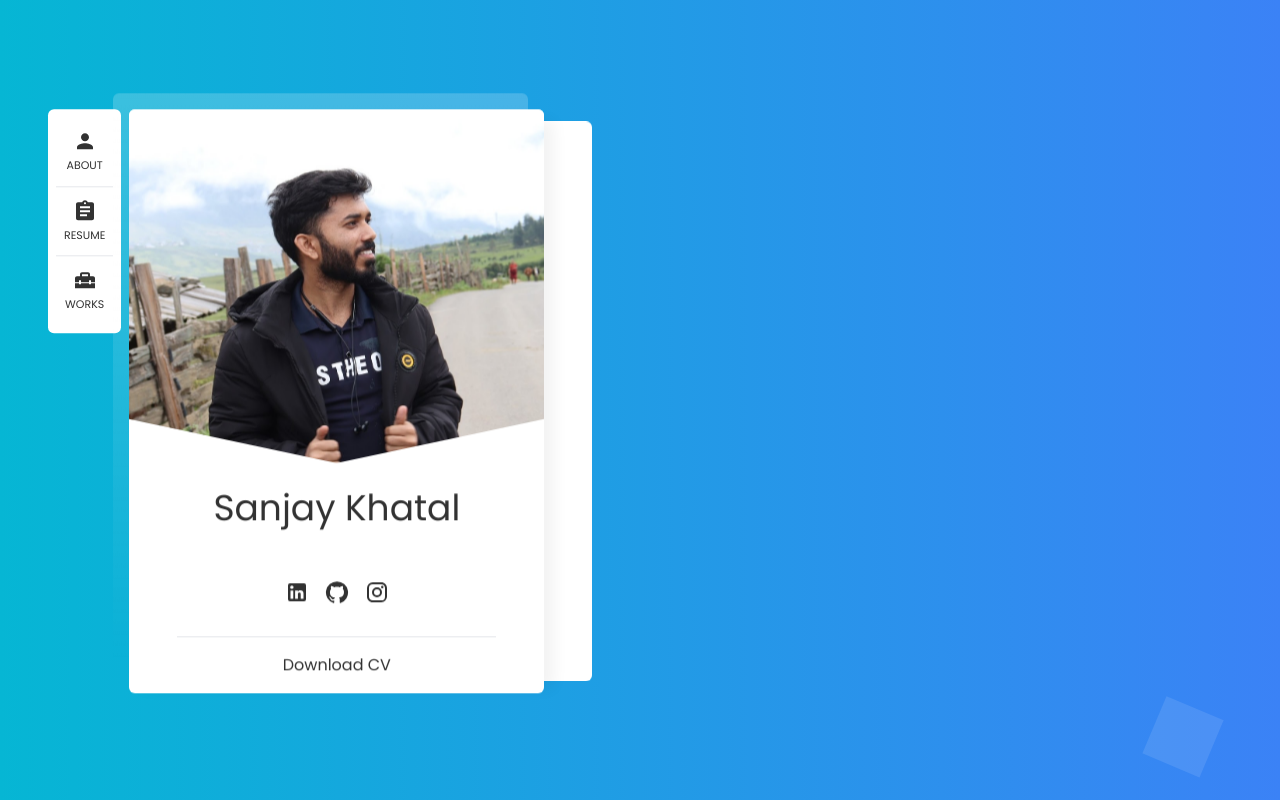
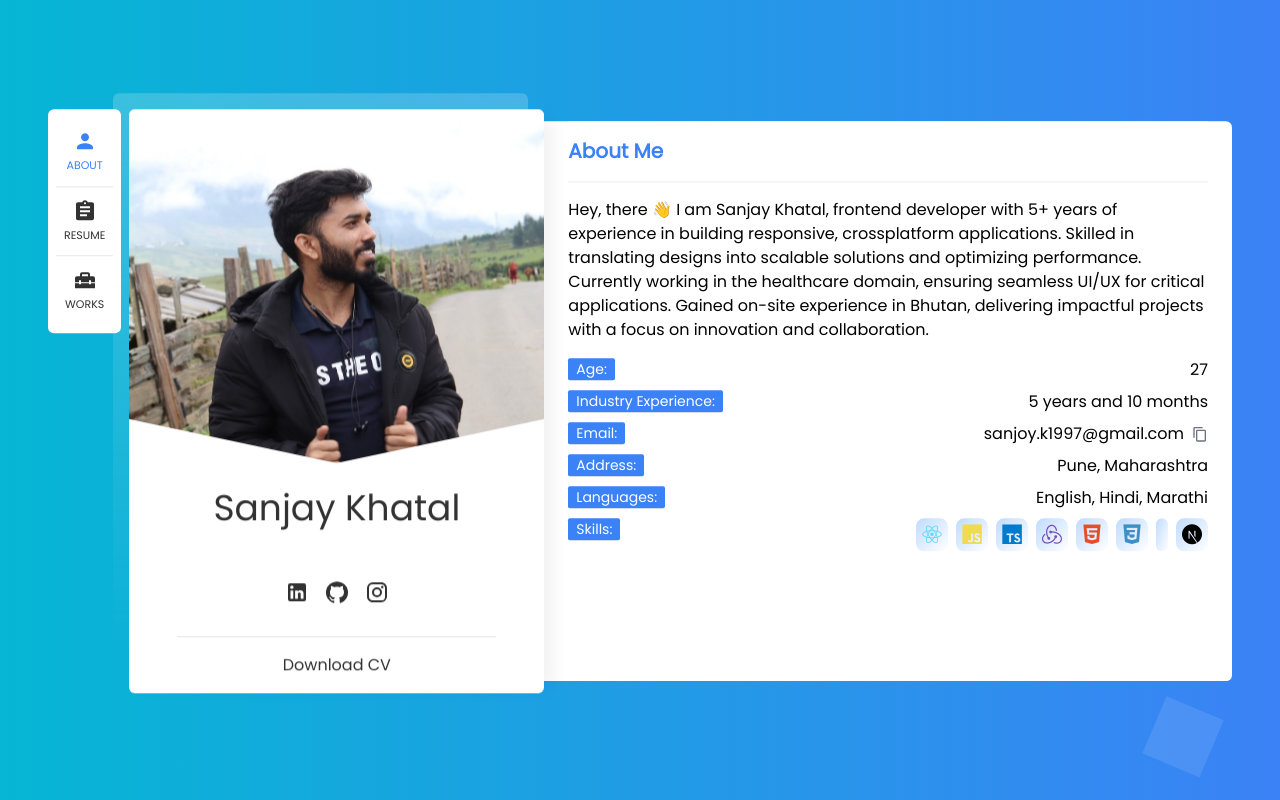
Before and after one commit to appsyk/portfolio, a Next.js app: page / in a window 1280 px wide. Built offline with nearby package versions, Linux system fonts and the light colour scheme.

Commit message:
fix: init state

```diff
--- a/src/app/ViewContext.tsx
+++ b/src/app/ViewContext.tsx
@@ -24,7 +24,7 @@ export const ViewContextProvider = ({ children }: { children: React.ReactNode })
     const currentHash = typeof window !== 'undefined' ? window.location.hash : route[0];
     const currentRoute = Object.entries(route).find(_ => _[1] === currentHash)?.[0];
 
-    const [view, setView] = useState(Number(currentRoute));
+    const [view, setView] = useState(Number(currentRoute || 0));
 
     const contextValue: ViewContextType = {
         view,
```
